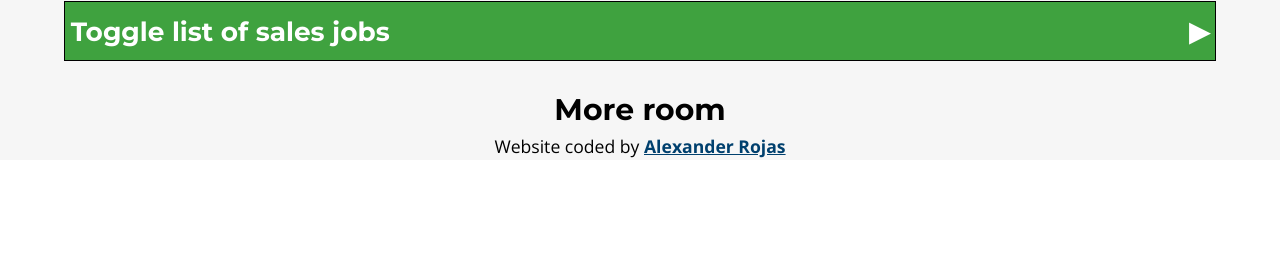
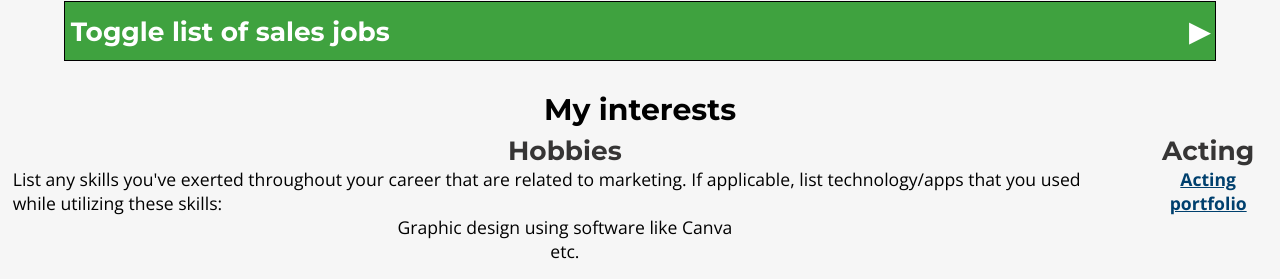
Before and after one commit to RobertoS50/RobertoS50.github.io, a Next.js app in the folder website/: page / in a window 1280 px wide. Shown: the part 1158-1437 px from the top of the page. Before the commit the page ends 1318 px from the top, so only its background shows below. Built offline with nearby package versions, Linux system fonts and the light colour scheme.

Commit message:
Started on hobbies section
page tsx
- Slotted in hobbies component

```diff
--- a/website/src/app/page.tsx
+++ b/website/src/app/page.tsx
@@ -1,8 +1,9 @@
 import Image from "next/image";
-import ProfilePic from "@/public/RobertoS-4.jpg";
 import Intro from "@/components/sections/Intro";
 import Background from "@/components/sections/Background";
 import WorkExperience from "@/components/sections/WorkExperience";
+import Hobbies from "@/components/sections/Hobbies";
+import ProfilePic from "@/public/RobertoS-4.jpg";
 import styles from "@/scss/pages/home.module.scss";
 
 // TODO #4/8: Add easy navigation like a button to get to certain parts of website
@@ -41,11 +42,10 @@ export default function Home() {
             <h4>Work experience</h4>
             <WorkExperience />
           </div>
-          <section>
-            <article>
-              <h5>More room</h5>
-            </article>
-          </section>
+          <div className={styles.sectionContainer}>
+            <h4>My interests</h4>
+            <Hobbies />
+          </div>
         </main>
         <footer className={styles.footer}>
           Website coded by{" "}
--- /dev/null
+++ b/website/src/lib/components/sections/Hobbies.tsx
@@ -0,0 +1,26 @@
+import styles from "@/scss/components/sections/hobbies.module.scss";
+
+export default function Hobbies() {
+  return (
+    <div className={styles.hobbiesSection}>
+      <article className={styles.hobbies}>
+        <h2>Hobbies</h2>
+        <p>
+          List any skills you&apos;ve exerted throughout your career that are
+          related to marketing. If applicable, list technology/apps that you
+          used while utilizing these skills:
+        </p>
+        <ul>
+          <li>Graphic design using software like Canva</li>
+          <li>etc.</li>
+        </ul>
+      </article>
+      <article className={styles.acting}>
+        <h2>Acting</h2>
+        <a href="https://resumes.breakdownexpress.com/robertosoto">
+          Acting portfolio
+        </a>
+      </article>
+    </div>
+  );
+}
--- /dev/null
+++ b/website/src/lib/scss/components/sections/hobbies.module.scss
@@ -0,0 +1,48 @@
+@use "@/scss/globals.scss";
+
+/**
+ * Hobbies section styles
+ *
+ *  Smaller than desktop viewports have a column layout
+ *  Desktop viewports have a row layout
+ *
+*/
+
+.hobbiesSection {
+  padding: 0.5%;
+  display: flex;
+  flex-direction: column;
+  row-gap: 0.5rem;
+  justify-content: space-between;
+
+  h2 {
+    text-align: left;
+    font-size: globals.$sub-h2-font-size;
+    color: globals.$sub-h2-rgb;
+  }
+
+  ul {
+    @include globals.noListPoint;
+  }
+
+  .hobbies {
+    order: 1;
+  }
+
+  .acting {
+    order: 2;
+    text-align: center;
+  }
+}
+
+@media (min-width: globals.$desktop-start-width) {
+  .hobbiesSection {
+    flex-direction: row;
+    flex-wrap: nowrap;
+    column-gap: 2rem;
+
+    h2 {
+      text-align: center;
+    }
+  }
+}
```
